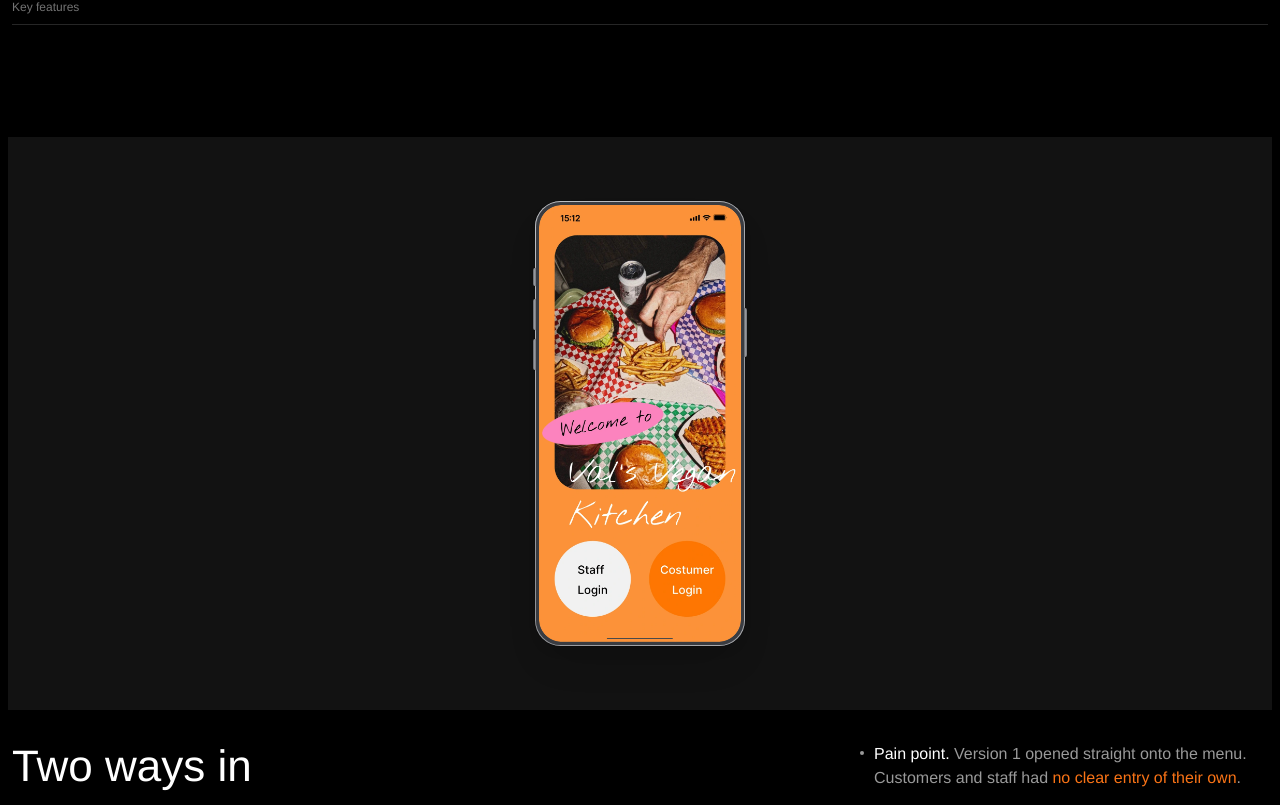
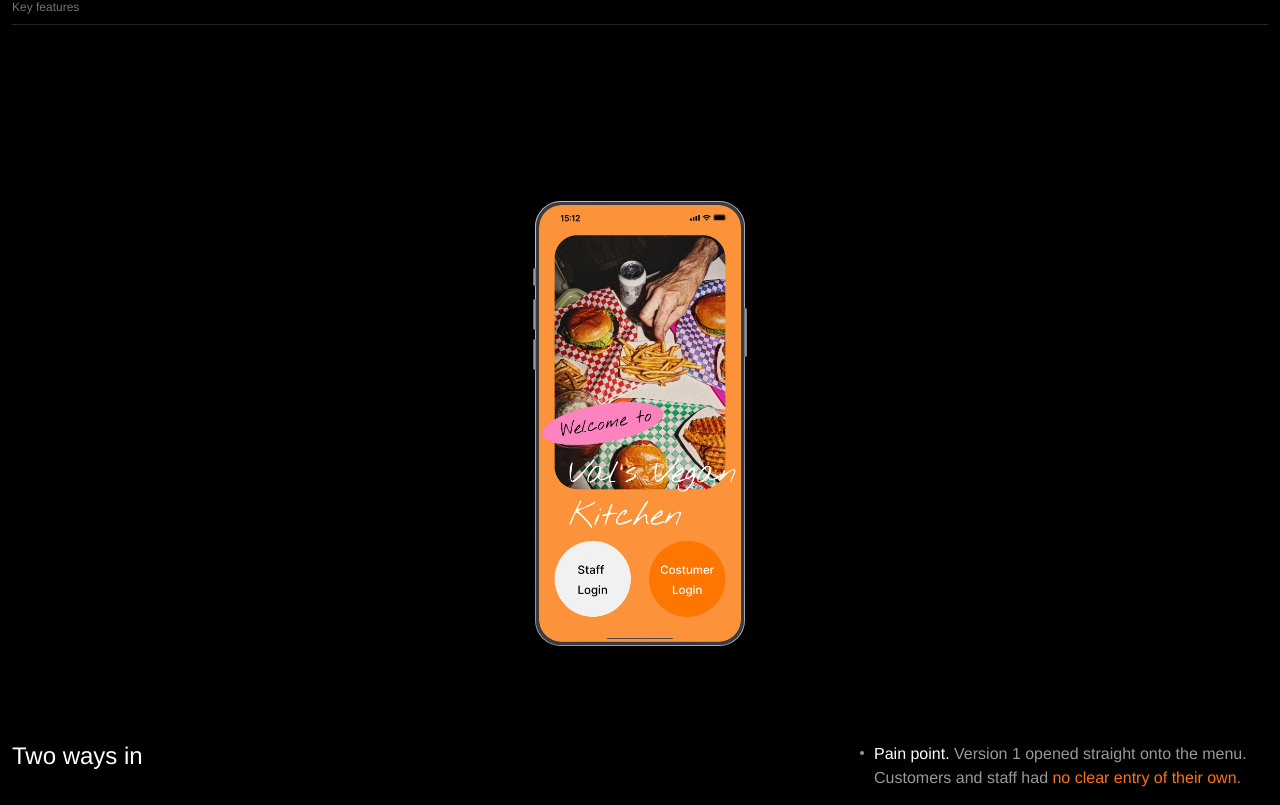
Before and after one commit to esmew0301-debug/portfolio-web, a Next.js app: page /playground/vegan-kitchen in a window 1280 px wide. Shown: the part 1315-2120 px from the top of the page. Built offline with nearby package versions, Linux system fonts and the light colour scheme.

Commit message:
Vegan Kitchen: smaller section titles; panels and radius tiles pure black
Co-Authored-By: Claude Opus 5.5 <noreply@anthropic.com>

```diff
--- a/app/globals.css
+++ b/app/globals.css
@@ -802,7 +802,7 @@ html[data-case-theme="light"] .site-footer:not(.site-footer-dark) { background-c
 .vds-dark .text-\[\#111111\], .vds-dark .text-\[\#181818\] { color: #ffffff; }
 .vds-dark .text-\[\#a3a3a3\] { color: rgb(255 255 255 / 0.45); }
 .vds-dark .border-black\/\[0\.06\] { border-color: rgb(255 255 255 / 0.14); }
-.vds-dark .bg-\[\#fff6ee\] { background-color: #121212; background-image: linear-gradient(rgb(255 255 255 / 0.07) 1px, transparent 1px), linear-gradient(90deg, rgb(255 255 255 / 0.07) 1px, transparent 1px); }
+.vds-dark .bg-\[\#fff6ee\] { background-color: #000000; background-image: linear-gradient(rgb(255 255 255 / 0.07) 1px, transparent 1px), linear-gradient(90deg, rgb(255 255 255 / 0.07) 1px, transparent 1px); }
 .vds-dark .vds-block { background-color: #ffffff; }
 .ts-dark .ts-dot:not([data-active]) { background: #ffffff !important; }
 .ts-dark .text-\[\#111111\] { color: #ffffff; }
--- a/app/playground/vegan-kitchen/page.tsx
+++ b/app/playground/vegan-kitchen/page.tsx
@@ -22,8 +22,8 @@ export const metadata: Metadata = {
 // sit three to a row on full-width dark panels. Orange (the app's colour) is the only accent.
 const LABEL = "text-[12px] leading-[18px] text-white/45";
 const BODY = "text-[16px] leading-[24px] text-white/60";
-const TITLE = "text-[28px] leading-[1.1] text-white md:text-[36px] xl:text-[44px] xl:leading-[47px]";
-const PANEL = "bg-[#121212]";
+const TITLE = "text-[20px] leading-[1.2] text-white md:text-[24px]";
+const PANEL = "bg-black";
 
 const V = "/images/vegan";
 const s = (n: string, alt: string) => ({ src: `${V}/${n}.webp`, alt });
```
